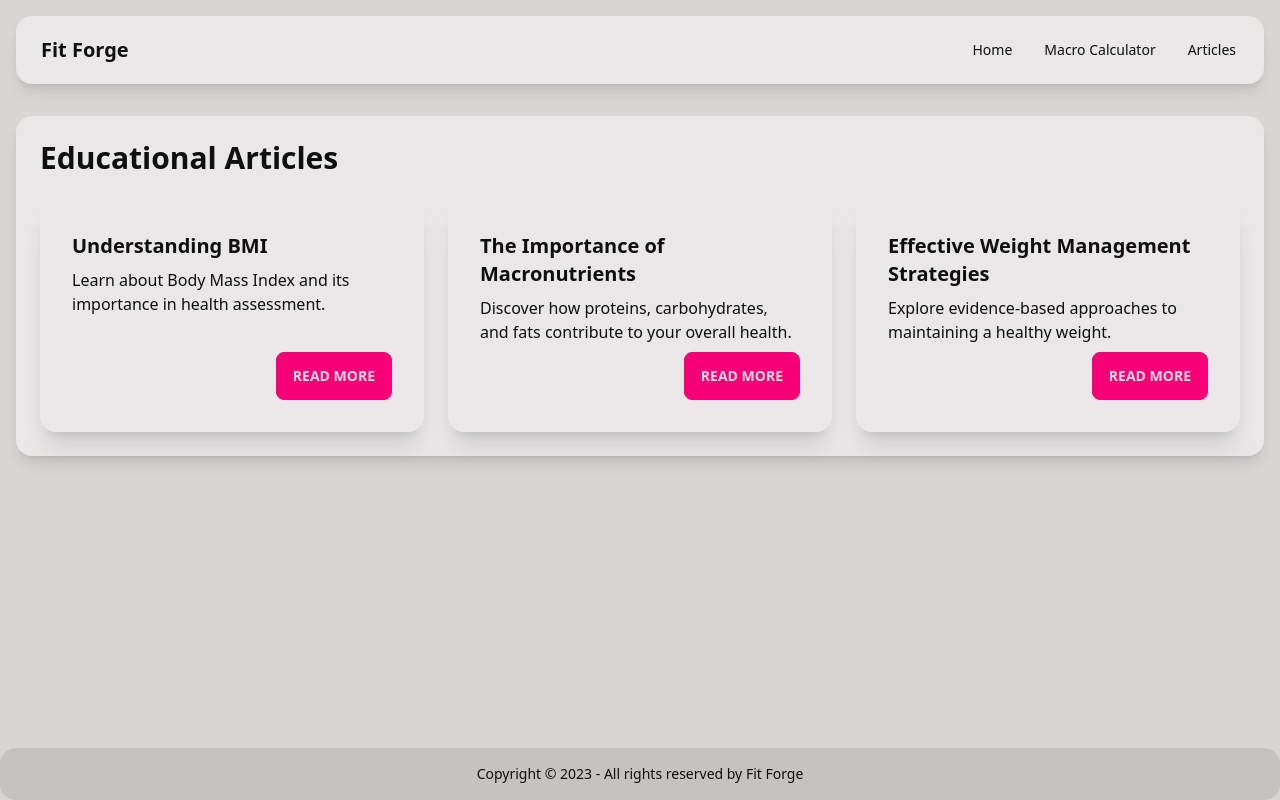
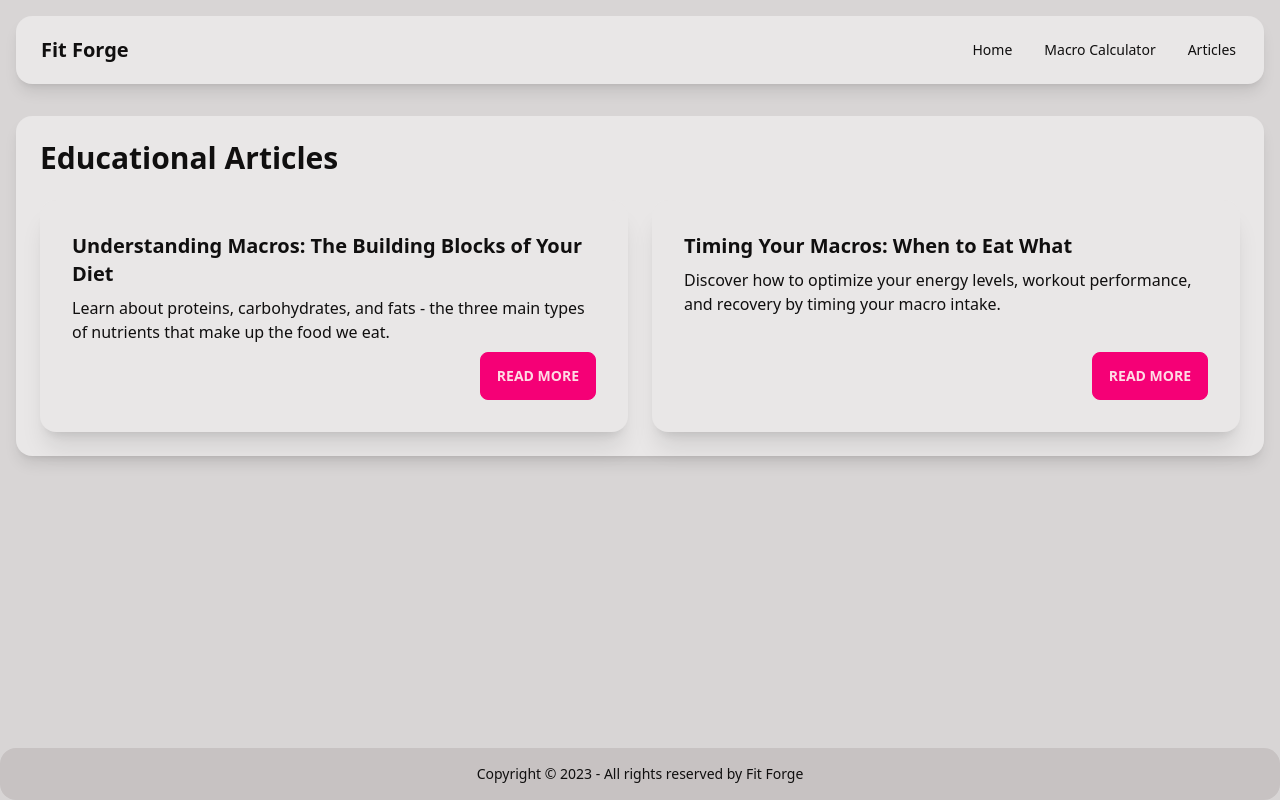
Before and after one commit to spences10/fit-forge, a SvelteKit app: page /articles in a window 1280 px wide. Built offline with nearby package versions, Linux system fonts and the light colour scheme.

Commit message:
refactor: :recycle: links

```diff
--- a/src/routes/+page.svelte
+++ b/src/routes/+page.svelte
@@ -197,7 +197,13 @@
 
 				<div class="rounded-box bg-base-300 p-4">
 					<h3 class="mb-2 text-lg font-semibold">
-						Next Step: Calculate Your Macros
+						Next Step: Calculate Your
+						<a
+							href="/articles/macros-explained"
+							class="link link-primary"
+						>
+							Macros
+						</a>
 					</h3>
 					<p class="mb-4">
 						Now that you know your BMI, it's time to optimize your
--- a/src/routes/articles/+page.svelte
+++ b/src/routes/articles/+page.svelte
@@ -2,35 +2,31 @@
 	let articles = $state([
 		{
 			id: 1,
-			title: 'Understanding BMI',
+			title: 'Understanding Macros: The Building Blocks of Your Diet',
 			excerpt:
-				'Learn about Body Mass Index and its importance in health assessment.',
+				'Learn about proteins, carbohydrates, and fats - the three main types of nutrients that make up the food we eat.',
+			link: '/articles/macros-explained',
 		},
 		{
 			id: 2,
-			title: 'The Importance of Macronutrients',
+			title: 'Timing Your Macros: When to Eat What',
 			excerpt:
-				'Discover how proteins, carbohydrates, and fats contribute to your overall health.',
-		},
-		{
-			id: 3,
-			title: 'Effective Weight Management Strategies',
-			excerpt:
-				'Explore evidence-based approaches to maintaining a healthy weight.',
+				'Discover how to optimize your energy levels, workout performance, and recovery by timing your macro intake.',
+			link: '/articles/macro-timing',
 		},
 	]);
 </script>
 
 <h1 class="mb-6 text-3xl font-bold">Educational Articles</h1>
 
-<div class="grid gap-6 md:grid-cols-2 lg:grid-cols-3">
+<div class="grid gap-6 md:grid-cols-2">
 	{#each articles as article}
 		<div class="card bg-base-100 shadow-xl">
 			<div class="card-body">
 				<h2 class="card-title">{article.title}</h2>
 				<p>{article.excerpt}</p>
 				<div class="card-actions justify-end">
-					<button class="btn btn-primary">Read More</button>
+					<a href={article.link} class="btn btn-primary">Read More</a>
 				</div>
 			</div>
 		</div>
```
